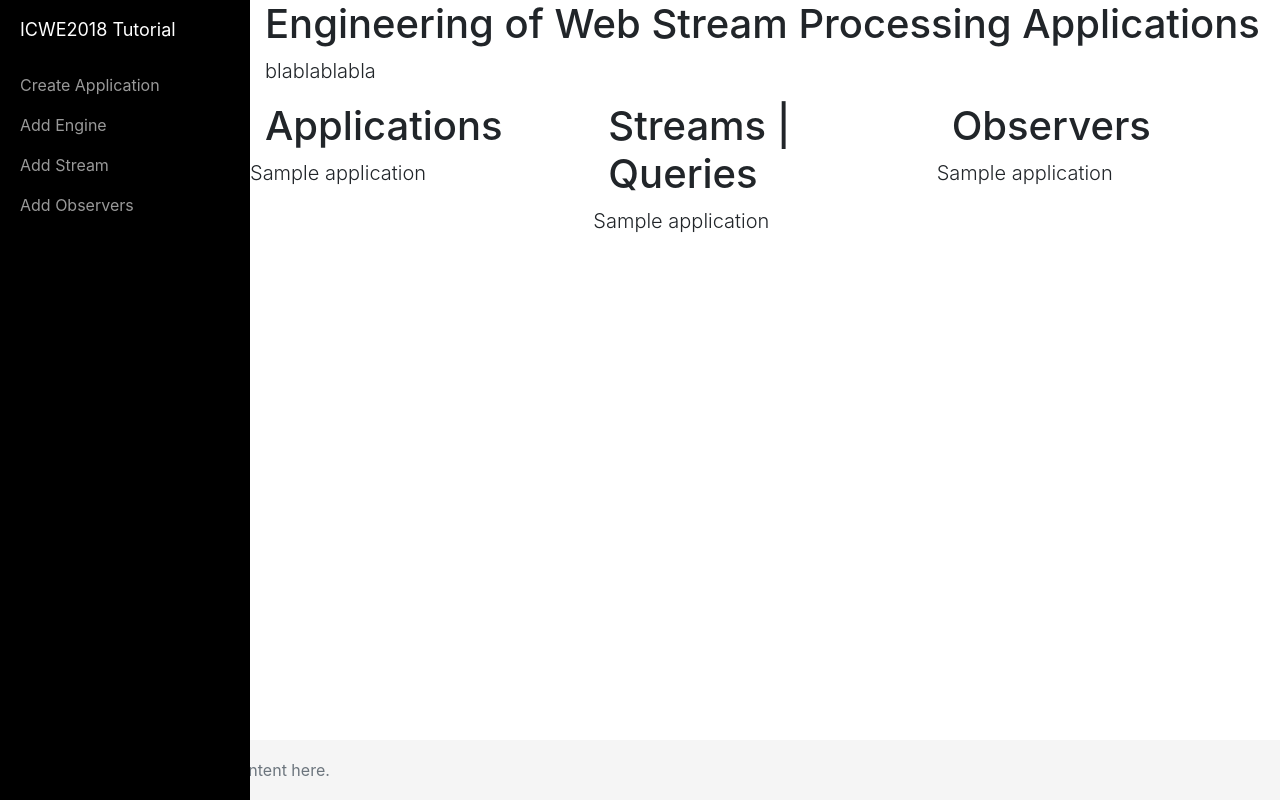
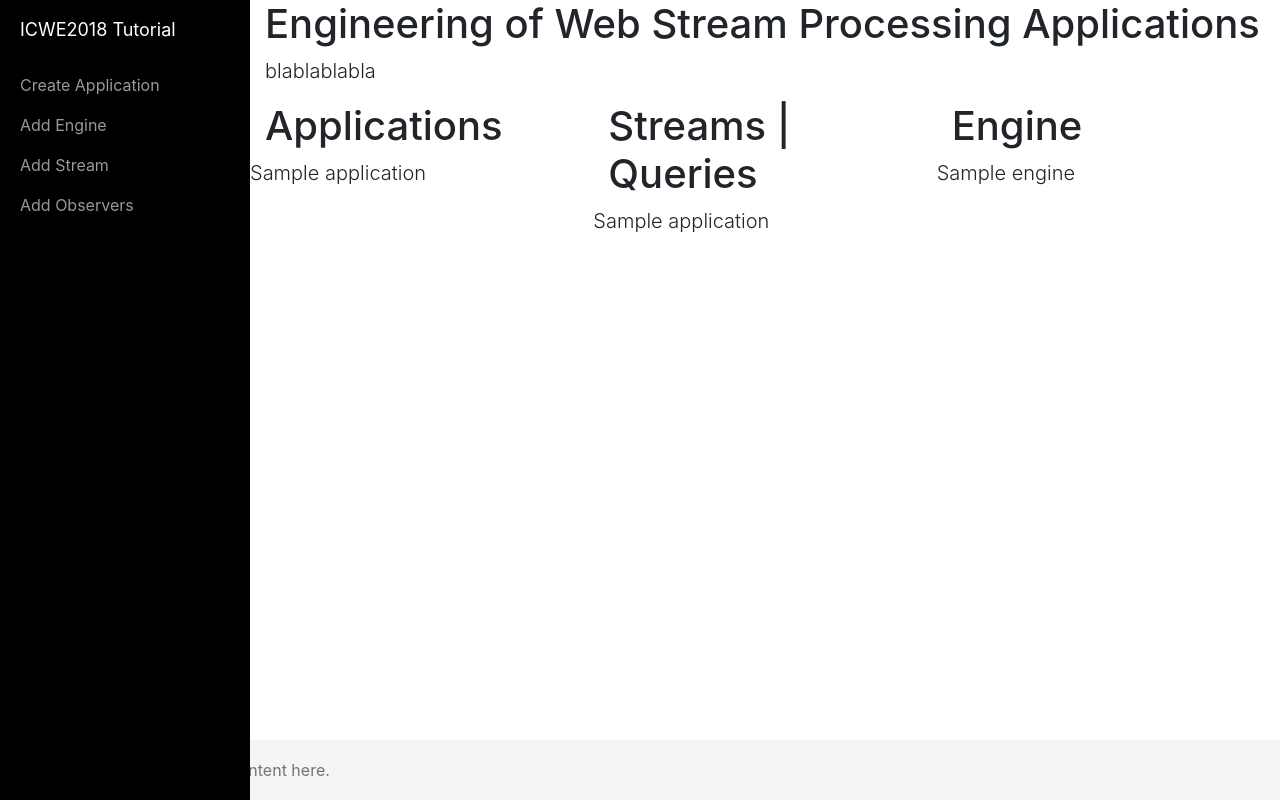
Before and after one commit to janez87/icwe2018tutorial-frontend, a Flask app: page / in a window 1280 px wide. Run offline with Flask 2, Linux system fonts and the light colour scheme; a database or web service that is not in the repository returns one stand-in record (values such as "Sample title"); some libraries are stand-ins or nearby versions.

Commit message:
list of engines in the index

```diff
--- a/app.py
+++ b/app.py
@@ -24,7 +24,8 @@ db = client[configuration.DB_NAME]
 @app.route('/')
 def index():
     applications = list(db["application"].find())
-    return render_template('index.html', title='ICWE2018',applications=applications)
+    engines = list(db["engine"].find())
+    return render_template('index.html', title='ICWE2018',applications=applications,engines=engines)
 
 
 @app.route('/add-engine-page')
--- a/templates/index.html
+++ b/templates/index.html
@@ -70,10 +70,10 @@
                         {%endfor%}
                     </div>
                     <div class="col-md-4">
-                        <h1>Observers</h1>
-                        {%for app in applications%}
+                        <h1>Engine</h1>
+                        {%for e in engines%}
                         <div class="application row">
-                            <p class="lead">{{app.application.name}}</p>
+                            <p class="lead">{{e.engine.name}}</p>
                         </div>
                         {%endfor%}
                     </div>
```
